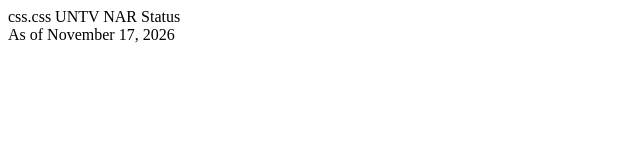
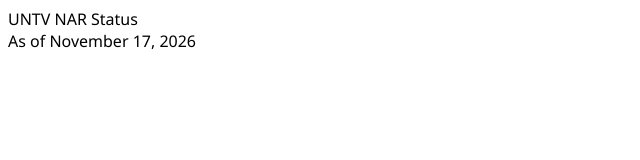
Before and after one commit to untvnar/crud, a plain HTML site: page index.html in a window 1280 px wide. Shown: the whole page, without its empty margins (0-640 px from the left). Drawn offline with Linux system fonts and the light colour scheme.

Commit message:
Update index.html

```diff
--- a/index.html
+++ b/index.html
@@ -2,7 +2,7 @@
 <html>
 <head>
     <title>UNTV NAR</title>
-    css.css
+    <link rel="stylesheet" href="css.css">
 </head>
 <body>
     UNTV NAR Status<br>
```
